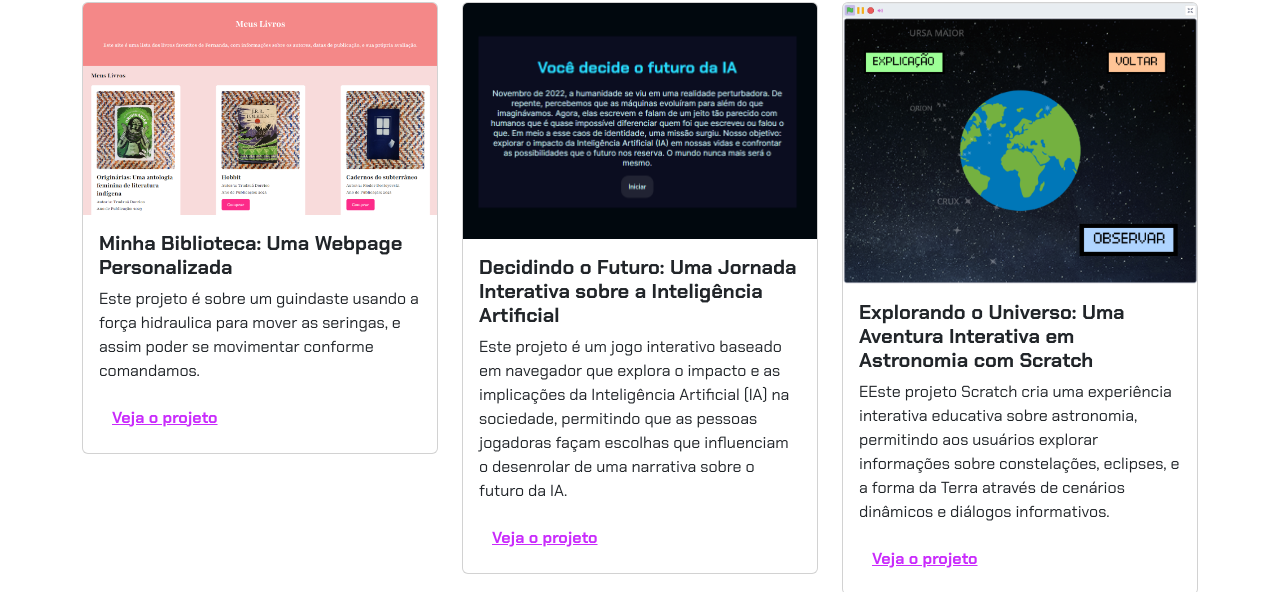
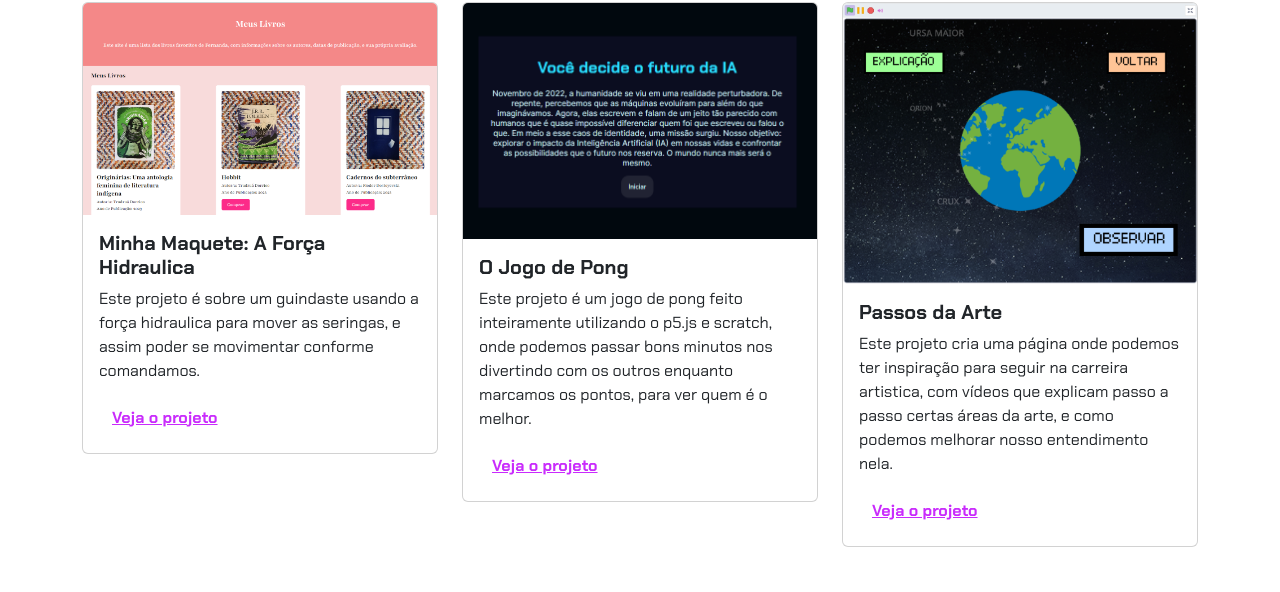
Before and after one commit to AnotherMattz/Bootstrap, a plain HTML site: page index.html in a window 1280 px wide. Shown: the part 488-1080 px from the top of the page. Drawn offline with nearby package versions, Linux system fonts and the light colour scheme.

Commit message:
Update index.html

```diff
--- a/index.html
+++ b/index.html
@@ -35,7 +35,7 @@
                 <div class="card">
                     <img src="img/projeto-1.png" class="card-img-top" alt="Imagem do projeto de biblioteca virtual">
                     <div class="card-body">
-                        <h5 class="card-title">Minha Biblioteca: Uma Webpage Personalizada</h5>
+                        <h5 class="card-title">Minha Maquete: A Força Hidraulica</h5>
                         <p class="card-text">Este projeto é sobre um guindaste usando a força hidraulica para mover as seringas,
                         e assim poder se movimentar conforme comandamos.
                         </p>
@@ -49,12 +49,9 @@
                 <div class="card">
                     <img src="img/projeto-2.png" class="card-img-top" alt="Imagem do projeto de biblioteca virtual">
                     <div class="card-body">
-                        <h5 class="card-title">Decidindo o Futuro: Uma Jornada Interativa sobre a Inteligência
-                            Artificial</h5>
-                        <p class="card-text">Este projeto é um jogo interativo baseado em navegador que explora o
-                            impacto e as implicações da Inteligência Artificial (IA) na sociedade, permitindo que as
-                            pessoas jogadoras façam escolhas que influenciam o desenrolar de uma narrativa sobre o
-                            futuro da IA.</p>
+                        <h5 class="card-title">O Jogo de Pong</h5>
+                        <p class="card-text">Este projeto é um jogo de pong feito inteiramente utilizando o p5.js e scratch, onde podemos passar
+                            bons minutos nos divertindo com os outros enquanto marcamos os pontos, para ver quem é o melhor.</p>
                         <button type="button" class="btn btn-link" data-bs-toggle="modal" data-bs-target="#modal2">Veja
                             o projeto</button>
                     </div>
@@ -66,11 +63,10 @@
                 <div class="card">
                     <img src="img/projeto-3.png" class="card-img-top" alt="Imagem do projeto de biblioteca virtual">
                     <div class="card-body">
-                        <h5 class="card-title">Explorando o Universo: Uma Aventura Interativa em Astronomia com Scratch
+                        <h5 class="card-title">Passos da Arte
                         </h5>
-                        <p class="card-text">EEste projeto Scratch cria uma experiência interativa educativa sobre
-                            astronomia, permitindo aos usuários explorar informações sobre constelações, eclipses, e a
-                            forma da Terra através de cenários dinâmicos e diálogos informativos.
+                        <p class="card-text">Este projeto cria uma página onde podemos ter inspiração para seguir na carreira artistica, com vídeos que explicam passo a passo certas
+                            áreas da arte, e como podemos melhorar nosso entendimento nela.
                         </p>
                         <button type="button" class="btn btn-link" data-bs-toggle="modal" data-bs-target="#modal3">Veja
                             o projeto</button>
```
